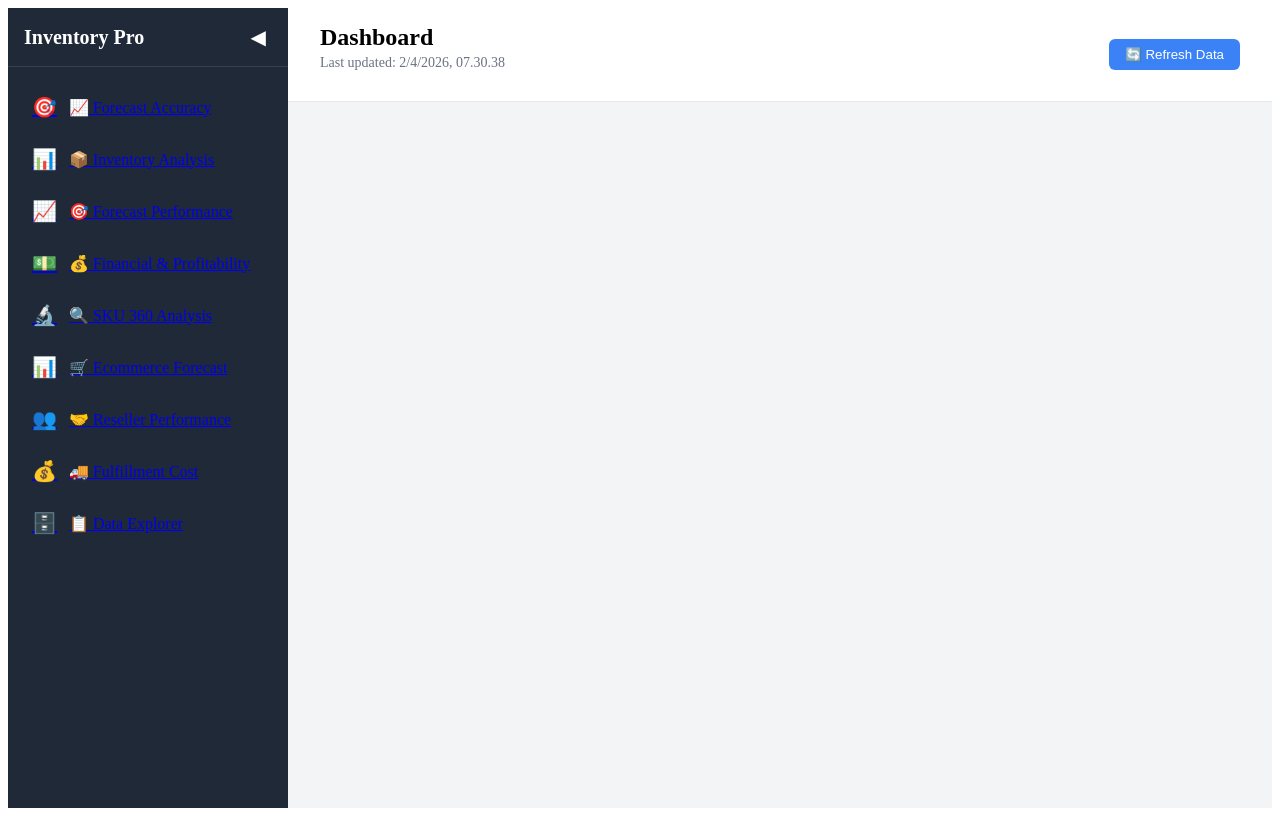
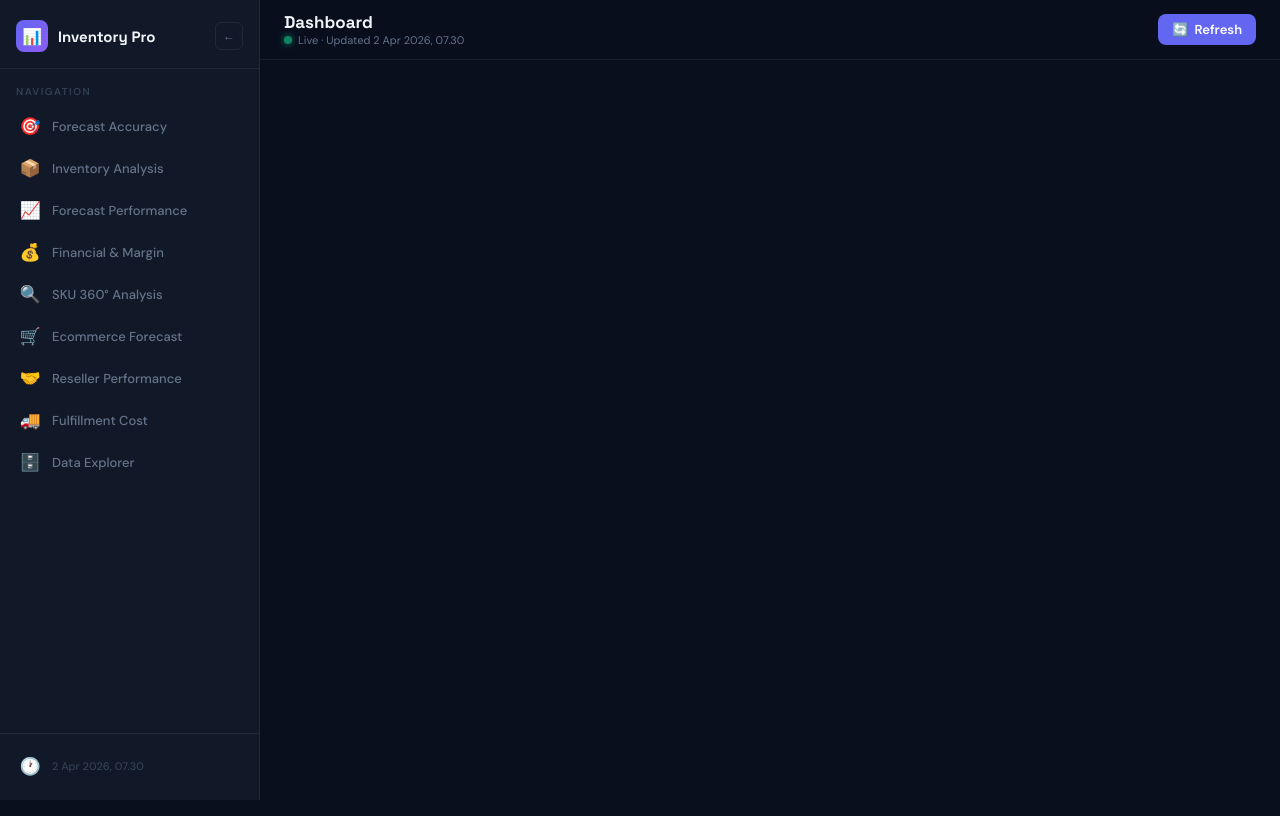
Before and after one commit to mul88-cyber/inventory-dashboard-vercel, a Next.js app in the folder frontend/: page /components/Layout in a window 1280 px wide. Built offline with nearby package versions, Linux system fonts and the light colour scheme.

Commit message:
Update Layout.js

```diff
--- a/frontend/pages/components/Layout.js
+++ b/frontend/pages/components/Layout.js
@@ -1,118 +1,299 @@
 import Link from 'next/link';
 import { useRouter } from 'next/router';
-import { useState } from 'react';
+import { useState, useEffect } from 'react';
 
-const menuItems = [
-  { path: '/', name: '📈 Forecast Accuracy', icon: '🎯' },
-  { path: '/inventory', name: '📦 Inventory Analysis', icon: '📊' },
-  { path: '/forecast', name: '🎯 Forecast Performance', icon: '📈' },
-  { path: '/financial', name: '💰 Financial & Profitability', icon: '💵' },
-  { path: '/sku-analysis', name: '🔍 SKU 360 Analysis', icon: '🔬' },
-  { path: '/ecommerce-forecast', name: '🛒 Ecommerce Forecast', icon: '📊' },
-  { path: '/reseller', name: '🤝 Reseller Performance', icon: '👥' },
-  { path: '/fulfillment', name: '🚚 Fulfillment Cost', icon: '💰' },
-  { path: '/data-explorer', name: '📋 Data Explorer', icon: '🗄️' },
+const NAV = [
+  { path: '/',                    label: 'Forecast Accuracy',       icon: '🎯' },
+  { path: '/inventory',           label: 'Inventory Analysis',       icon: '📦' },
+  { path: '/forecast',            label: 'Forecast Performance',     icon: '📈' },
+  { path: '/financial',           label: 'Financial & Margin',       icon: '💰' },
+  { path: '/sku-analysis',        label: 'SKU 360° Analysis',        icon: '🔍' },
+  { path: '/ecommerce-forecast',  label: 'Ecommerce Forecast',       icon: '🛒' },
+  { path: '/reseller',            label: 'Reseller Performance',     icon: '🤝' },
+  { path: '/fulfillment',         label: 'Fulfillment Cost',         icon: '🚚' },
+  { path: '/data-explorer',       label: 'Data Explorer',            icon: '🗄️' },
 ];
 
-export default function Layout({ children }) {
+export default function Layout({ children, lastUpdated, onRefresh, loading }) {
   const router = useRouter();
-  const [sidebarOpen, setSidebarOpen] = useState(true);
+  const [collapsed, setCollapsed] = useState(false);
+  const [now, setNow] = useState('');
+
+  useEffect(() => {
+    setNow(new Date().toLocaleString('id-ID', { dateStyle: 'medium', timeStyle: 'short' }));
+  }, []);
+
+  const activeItem = NAV.find(n => n.path === router.pathname);
 
   return (
-    <div style={{ display: 'flex', minHeight: '100vh', backgroundColor: '#F3F4F6' }}>
-      {/* Sidebar */}
-      <div style={{
-        width: sidebarOpen ? '280px' : '70px',
-        backgroundColor: '#1F2937',
-        color: 'white',
-        transition: 'width 0.3s',
-        position: 'fixed',
-        height: '100vh',
-        overflowY: 'auto',
-        zIndex: 50
-      }}>
-        <div style={{ padding: '1rem', borderBottom: '1px solid #374151', marginBottom: '1rem' }}>
-          <div style={{ display: 'flex', justifyContent: 'space-between', alignItems: 'center' }}>
-            <h2 style={{ fontSize: '1.25rem', fontWeight: 'bold', margin: 0 }}>
-              {sidebarOpen ? 'Inventory Pro' : '📊'}
-            </h2>
-            <button
-              onClick={() => setSidebarOpen(!sidebarOpen)}
-              style={{ background: 'none', border: 'none', color: 'white', cursor: 'pointer', fontSize: '1.25rem' }}
-            >
-              {sidebarOpen ? '◀' : '▶'}
-            </button>
-          </div>
+    <>
+      <style>{`
+        @import url('https://fonts.googleapis.com/css2?family=DM+Sans:wght@300;400;500;600;700&family=Space+Grotesk:wght@400;500;600;700&display=swap');
+
+        *, *::before, *::after { box-sizing: border-box; margin: 0; padding: 0; }
+
+        :root {
+          --sidebar-w: 260px;
+          --sidebar-collapsed: 64px;
+          --bg-base: #0a0f1e;
+          --bg-surface: #111827;
+          --bg-card: #1a2235;
+          --border: rgba(255,255,255,0.07);
+          --accent: #6366f1;
+          --accent-glow: rgba(99,102,241,0.25);
+          --teal: #14b8a6;
+          --amber: #f59e0b;
+          --red: #ef4444;
+          --green: #10b981;
+          --text-primary: #f1f5f9;
+          --text-muted: #64748b;
+          --text-dim: #334155;
+          --transition: all 0.25s cubic-bezier(0.4,0,0.2,1);
+        }
+
+        html, body { font-family: 'DM Sans', sans-serif; background: var(--bg-base); color: var(--text-primary); min-height: 100vh; }
+
+        /* ── SIDEBAR ── */
+        .sidebar {
+          position: fixed; top: 0; left: 0; bottom: 0;
+          width: var(--sidebar-w);
+          background: var(--bg-surface);
+          border-right: 1px solid var(--border);
+          display: flex; flex-direction: column;
+          transition: var(--transition);
+          z-index: 100;
+          overflow: hidden;
+        }
+        .sidebar.collapsed { width: var(--sidebar-collapsed); }
+
+        .sidebar-header {
+          padding: 20px 16px 16px;
+          border-bottom: 1px solid var(--border);
+          display: flex; align-items: center; justify-content: space-between;
+          flex-shrink: 0;
+        }
+        .brand {
+          display: flex; align-items: center; gap: 10px; overflow: hidden;
+          text-decoration: none;
+        }
+        .brand-icon {
+          width: 32px; height: 32px; flex-shrink: 0;
+          background: linear-gradient(135deg, var(--accent), #8b5cf6);
+          border-radius: 8px;
+          display: flex; align-items: center; justify-content: center;
+          font-size: 16px;
+        }
+        .brand-text {
+          font-family: 'Space Grotesk', sans-serif;
+          font-size: 15px; font-weight: 700;
+          color: var(--text-primary);
+          white-space: nowrap;
+          opacity: 1; transition: opacity 0.2s;
+        }
+        .sidebar.collapsed .brand-text { opacity: 0; pointer-events: none; }
+
+        .collapse-btn {
+          background: none; border: 1px solid var(--border);
+          color: var(--text-muted); cursor: pointer;
+          width: 28px; height: 28px;
+          border-radius: 6px;
+          display: flex; align-items: center; justify-content: center;
+          font-size: 12px; flex-shrink: 0;
+          transition: var(--transition);
+        }
+        .collapse-btn:hover { background: var(--border); color: var(--text-primary); }
+
+        /* Nav items */
+        .nav { padding: 12px 8px; flex: 1; overflow-y: auto; overflow-x: hidden; }
+        .nav::-webkit-scrollbar { width: 4px; }
+        .nav::-webkit-scrollbar-track { background: transparent; }
+        .nav::-webkit-scrollbar-thumb { background: var(--border); border-radius: 4px; }
+
+        .nav-label {
+          font-size: 10px; font-weight: 600; text-transform: uppercase;
+          letter-spacing: 1.5px; color: var(--text-dim);
+          padding: 4px 8px 8px;
+          opacity: 1; transition: opacity 0.2s;
+          white-space: nowrap;
+        }
+        .sidebar.collapsed .nav-label { opacity: 0; }
+
+        .nav-item {
+          display: flex; align-items: center; gap: 10px;
+          padding: 9px 10px; border-radius: 8px;
+          cursor: pointer; text-decoration: none;
+          color: var(--text-muted);
+          transition: var(--transition);
+          white-space: nowrap;
+          margin-bottom: 2px;
+          position: relative;
+        }
+        .nav-item:hover { background: rgba(255,255,255,0.05); color: var(--text-primary); }
+        .nav-item.active {
+          background: var(--accent-glow);
+          color: #a5b4fc;
+          box-shadow: inset 2px 0 0 var(--accent);
+        }
+        .nav-icon { font-size: 17px; flex-shrink: 0; width: 24px; text-align: center; }
+        .nav-text { font-size: 13px; font-weight: 500; opacity: 1; transition: opacity 0.2s; }
+        .sidebar.collapsed .nav-text { opacity: 0; pointer-events: none; }
+
+        /* Sidebar footer */
+        .sidebar-footer {
+          padding: 12px 8px;
+          border-top: 1px solid var(--border);
+          flex-shrink: 0;
+        }
+
+        /* ── MAIN ── */
+        .main-wrap {
+          margin-left: var(--sidebar-w);
+          transition: margin-left 0.25s cubic-bezier(0.4,0,0.2,1);
+          min-height: 100vh;
+          display: flex; flex-direction: column;
+        }
+        .main-wrap.collapsed { margin-left: var(--sidebar-collapsed); }
+
+        /* Top bar */
+        .topbar {
+          position: sticky; top: 0; z-index: 50;
+          background: rgba(10,15,30,0.85);
+          backdrop-filter: blur(12px);
+          -webkit-backdrop-filter: blur(12px);
+          border-bottom: 1px solid var(--border);
+          padding: 0 24px;
+          height: 60px;
+          display: flex; align-items: center; justify-content: space-between;
+          gap: 16px;
+        }
+
+        .topbar-left { display: flex; flex-direction: column; }
+        .page-title {
+          font-family: 'Space Grotesk', sans-serif;
+          font-size: 17px; font-weight: 700; color: var(--text-primary);
+          line-height: 1.2;
+        }
+        .page-sub { font-size: 11px; color: var(--text-muted); margin-top: 1px; }
+
+        .topbar-right { display: flex; align-items: center; gap: 10px; }
+
+        .refresh-btn {
+          display: flex; align-items: center; gap: 6px;
+          padding: 7px 14px; border-radius: 8px;
+          background: var(--accent); border: none;
+          color: white; font-size: 13px; font-weight: 600;
+          cursor: pointer; transition: var(--transition);
+          font-family: 'DM Sans', sans-serif;
+        }
+        .refresh-btn:hover { background: #4f46e5; transform: translateY(-1px); }
+        .refresh-btn:active { transform: translateY(0); }
+        .refresh-btn.spinning .spin-icon { animation: spin 1s linear infinite; }
+
+        @keyframes spin { to { transform: rotate(360deg); } }
+        .spin-icon { display: inline-block; }
+
+        .status-dot {
+          width: 8px; height: 8px; border-radius: 50%;
+          background: var(--green);
+          box-shadow: 0 0 6px var(--green);
+          animation: pulse-dot 2s ease-in-out infinite;
+        }
+        @keyframes pulse-dot {
+          0%, 100% { opacity: 1; }
+          50% { opacity: 0.4; }
+        }
+
+        /* Page content */
+        .page-content { padding: 24px; flex: 1; }
+
+        /* ── CARD SYSTEM ── */
+        .card {
+          background: var(--bg-card);
+          border: 1px solid var(--border);
+          border-radius: 12px;
+          overflow: hidden;
+          transition: var(--transition);
+        }
+        .card:hover { border-color: rgba(255,255,255,0.12); }
+        .card-pad { padding: 20px; }
+
+        /* Loading overlay */
+        .loading-bar {
+          position: fixed; top: 0; left: 0; right: 0; height: 2px;
+          background: linear-gradient(90deg, var(--accent), var(--teal));
+          z-index: 999;
+          animation: loading-anim 1.2s ease-in-out infinite;
+        }
+        @keyframes loading-anim {
+          0% { transform: translateX(-100%); }
+          100% { transform: translateX(100%); }
+        }
+
+        /* Responsive */
+        @media (max-width: 768px) {
+          .sidebar { transform: translateX(-100%); }
+          .sidebar.mobile-open { transform: translateX(0); }
+          .main-wrap { margin-left: 0 !important; }
+        }
+      `}</style>
+
+      {loading && <div className="loading-bar" />}
+
+      <aside className={`sidebar ${collapsed ? 'collapsed' : ''}`}>
+        <div className="sidebar-header">
+          <a href="/" className="brand">
+            <div className="brand-icon">📊</div>
+            <span className="brand-text">Inventory Pro</span>
+          </a>
+          <button className="collapse-btn" onClick={() => setCollapsed(c => !c)} title="Toggle sidebar">
+            {collapsed ? '→' : '←'}
+          </button>
         </div>
 
-        <nav>
-          {menuItems.map((item) => (
-            <Link href={item.path} key={item.path}>
-              <div style={{
-                padding: '0.75rem 1rem',
-                margin: '0.25rem 0.5rem',
-                borderRadius: '0.5rem',
-                cursor: 'pointer',
-                backgroundColor: router.pathname === item.path ? '#374151' : 'transparent',
-                transition: 'background-color 0.2s',
-                display: 'flex',
-                alignItems: 'center',
-                gap: '0.75rem'
-              }}>
-                <span style={{ fontSize: '1.25rem' }}>{item.icon}</span>
-                {sidebarOpen && <span>{item.name}</span>}
-              </div>
+        <nav className="nav">
+          <div className="nav-label">Navigation</div>
+          {NAV.map(item => (
+            <Link href={item.path} key={item.path} passHref legacyBehavior>
+              <a className={`nav-item ${router.pathname === item.path ? 'active' : ''}`} title={collapsed ? item.label : ''}>
+                <span className="nav-icon">{item.icon}</span>
+                <span className="nav-text">{item.label}</span>
+              </a>
             </Link>
           ))}
         </nav>
-      </div>
 
-      {/* Main Content */}
-      <div style={{
-        marginLeft: sidebarOpen ? '280px' : '70px',
-        flex: 1,
-        transition: 'margin-left 0.3s',
-        width: '100%'
-      }}>
-        {/* Header */}
-        <header style={{
-          backgroundColor: 'white',
-          padding: '1rem 2rem',
-          borderBottom: '1px solid #E5E7EB',
-          position: 'sticky',
-          top: 0,
-          zIndex: 40
-        }}>
-          <div style={{ display: 'flex', justifyContent: 'space-between', alignItems: 'center' }}>
-            <div>
-              <h1 style={{ fontSize: '1.5rem', fontWeight: 'bold', margin: 0 }}>
-                {menuItems.find(m => m.path === router.pathname)?.name || 'Dashboard'}
-              </h1>
-              <p style={{ fontSize: '0.875rem', color: '#6B7280', marginTop: '0.25rem' }}>
-                Last updated: {new Date().toLocaleString('id-ID')}
-              </p>
+        <div className="sidebar-footer">
+          <div className="nav-item" style={{ cursor: 'default' }}>
+            <span className="nav-icon">🕐</span>
+            <span className="nav-text" style={{ fontSize: 11, color: 'var(--text-dim)' }}>{now}</span>
+          </div>
+        </div>
+      </aside>
+
+      <div className={`main-wrap ${collapsed ? 'collapsed' : ''}`}>
+        <header className="topbar">
+          <div className="topbar-left">
+            <div className="page-title">
+              {activeItem?.icon} {activeItem?.label || 'Dashboard'}
             </div>
-            <button
-              onClick={() => window.location.reload()}
-              style={{
-                padding: '0.5rem 1rem',
-                backgroundColor: '#3B82F6',
-                color: 'white',
-                border: 'none',
-                borderRadius: '0.375rem',
-                cursor: 'pointer'
-              }}
-            >
-              🔄 Refresh Data
+            <div className="page-sub">
+              <span className="status-dot" style={{ display: 'inline-block', marginRight: 6 }} />
+              Live · Updated {lastUpdated || now}
+            </div>
+          </div>
+
+          <div className="topbar-right">
+            <button className={`refresh-btn ${loading ? 'spinning' : ''}`} onClick={onRefresh}>
+              <span className="spin-icon">🔄</span>
+              Refresh
             </button>
           </div>
         </header>
 
-        {/* Page Content */}
-        <main style={{ padding: '2rem' }}>
+        <main className="page-content">
           {children}
         </main>
       </div>
-    </div>
+    </>
   );
 }
```
